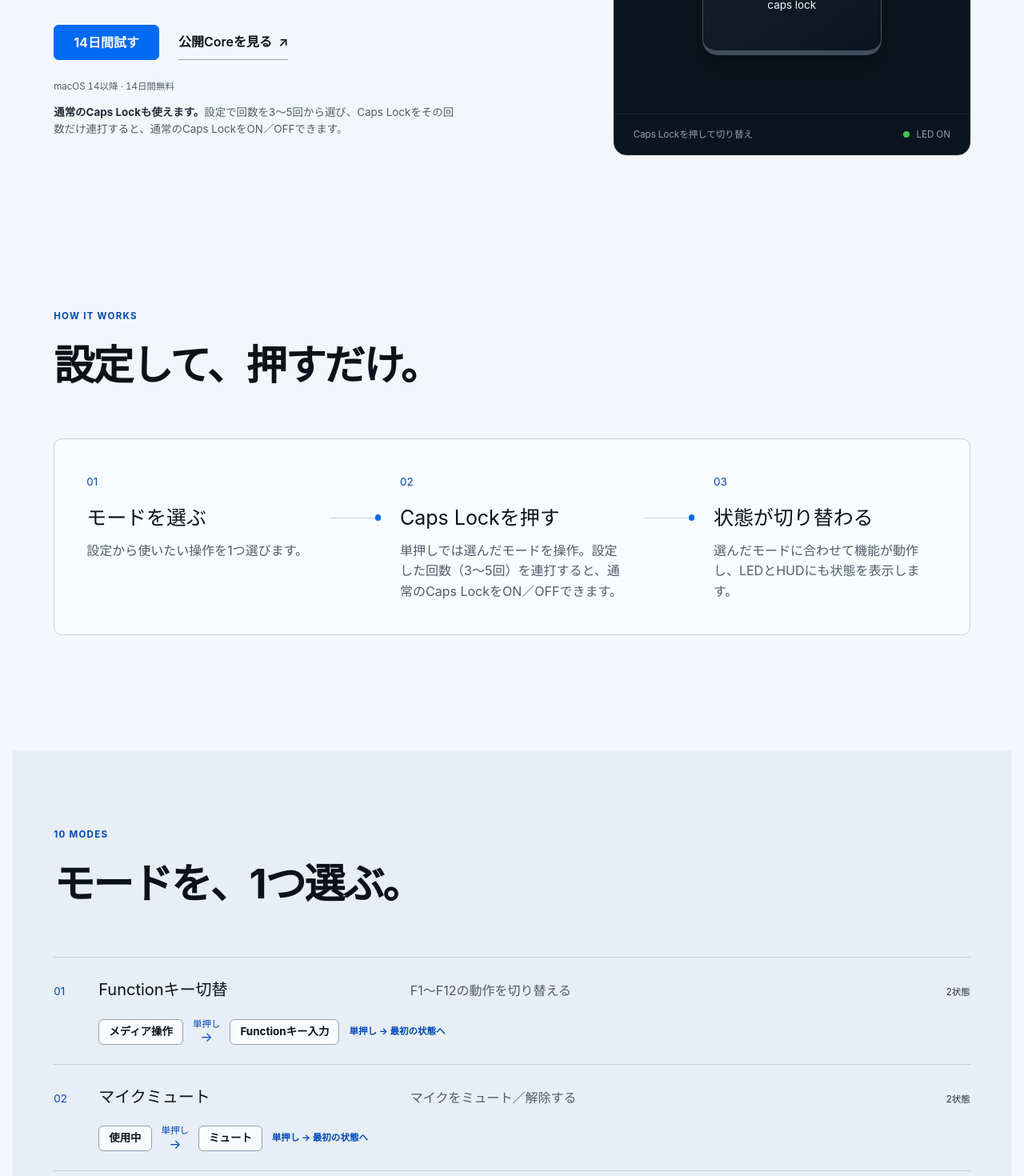
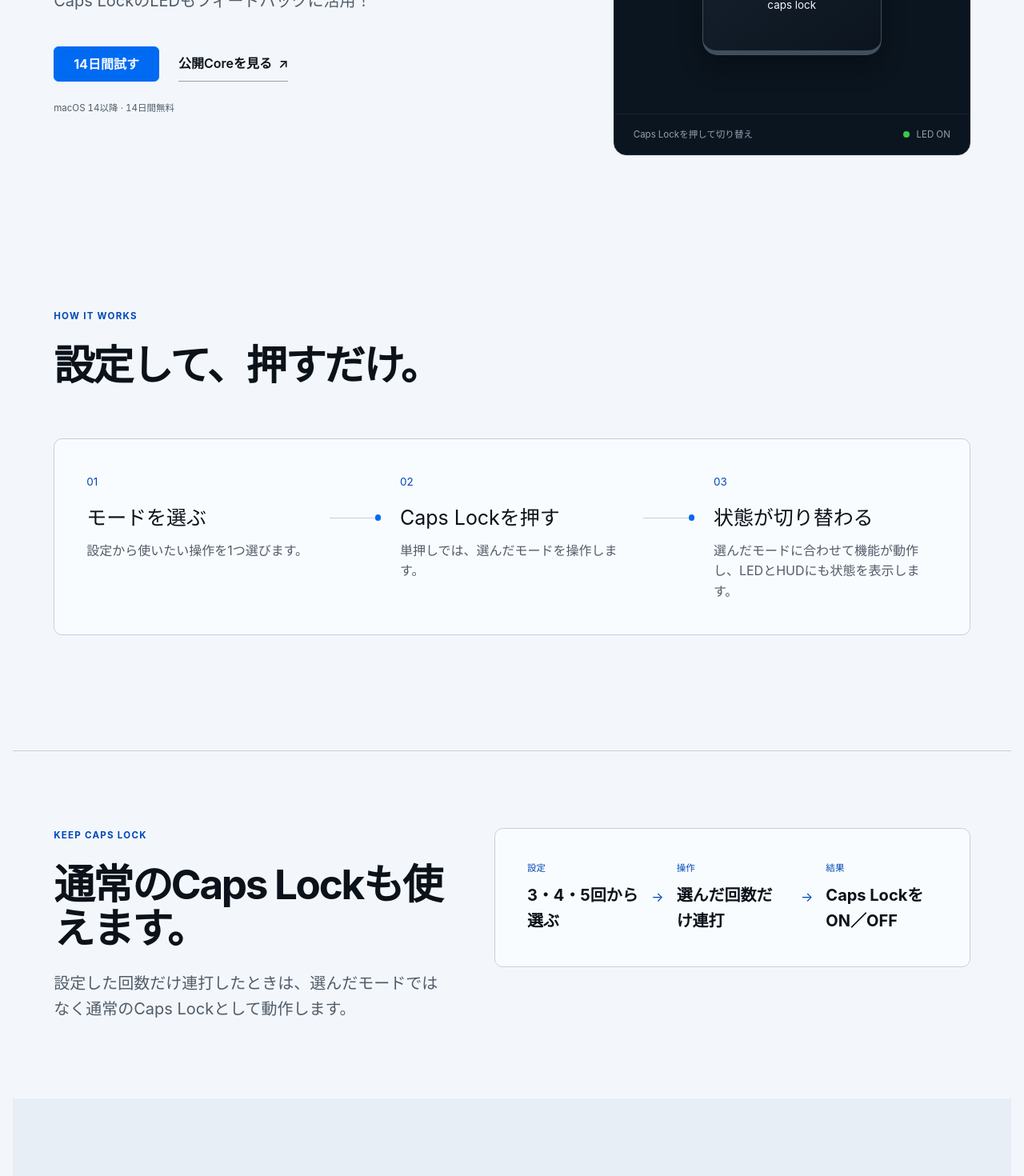
Before and after one commit to mumei/capswitch-website, a Next.js app: page / in a window 1280 px wide. Shown: the part 420-1890 px from the top of the page at 80% size. Built offline with nearby package versions, Linux system fonts and the light colour scheme.

Commit message:
Give standard Caps Lock its own section

```diff
--- a/app/globals.css
+++ b/app/globals.css
@@ -53,11 +53,6 @@ h1 { max-width: 12ch; font-size: clamp(2.7rem, 4vw + .5rem, 4.5rem); font-weight
   margin-top: var(--space-lg); color: var(--color-muted); font-family: var(--font-mono);
   font-size: var(--text-xs); font-variant-numeric: tabular-nums;
 }
-.caps-lock-option {
-  max-width: 60ch; margin-top: var(--space-sm); color: var(--color-muted);
-  font-size: var(--text-sm); line-height: 1.6;
-}
-.caps-lock-option strong { color: var(--color-ink-2); }
 .demo-panel {
   min-width: 0; overflow: hidden; background: var(--color-graphite); color: var(--color-paper);
   border: var(--rule) solid var(--color-graphite-2); border-radius: var(--radius-lg);
@@ -101,7 +96,7 @@ h1 { max-width: 12ch; font-size: clamp(2.7rem, 4vw + .5rem, 4.5rem); font-weight
 .demo-led-label { display: inline-flex; align-items: center; gap: var(--space-xs); white-space: nowrap; }
 .demo-led-label i { width: .5rem; aspect-ratio: 1; border-radius: 50%; background: var(--color-rule-strong); }
 .demo-led-label i.active { background: var(--color-led); }
-.guided-tour, .modes-section, .led-section, .price-section {
+.guided-tour, .caps-lock-section, .modes-section, .led-section, .price-section {
   width: min(100%, var(--content-max)); margin-inline: auto; padding-inline: var(--page-gutter);
 }
 .guided-tour { padding-block: var(--space-3xl) var(--space-4xl); }
@@ -121,6 +116,18 @@ h1 { max-width: 12ch; font-size: clamp(2.7rem, 4vw + .5rem, 4.5rem); font-weight
 .tour-step h3 { font-size: var(--text-lg); }
 .tour-step p { margin-top: var(--space-xs); color: var(--color-muted); }
 .signal-line { display: none; }
+.caps-lock-section {
+  padding-block: var(--space-3xl); display: grid; gap: var(--space-2xl);
+  border-top: var(--rule) solid var(--color-rule);
+}
+.caps-lock-flow {
+  display: grid; gap: var(--space-md); padding: var(--space-xl);
+  border: var(--rule) solid var(--color-rule); border-radius: var(--radius-md); background: var(--color-panel);
+}
+.caps-lock-flow div { min-width: 0; display: grid; gap: var(--space-xs); }
+.caps-lock-flow span { color: var(--color-accent-dark); font-size: var(--text-xs); }
+.caps-lock-flow strong { color: var(--color-ink); font-size: var(--text-md); overflow-wrap: anywhere; }
+.caps-lock-flow i { color: var(--color-accent-dark); font-style: normal; }
 .modes-section { padding-block: var(--space-3xl); background: var(--color-paper-2); max-width: none; }
 .modes-inner { width: min(100%, calc(var(--content-max) - 2 * var(--page-gutter))); margin-inline: auto; }
 .modes-section .section-intro { max-width: 46rem; }
@@ -198,6 +205,7 @@ h1 { max-width: 12ch; font-size: clamp(2.7rem, 4vw + .5rem, 4.5rem); font-weight
   .signal-line span { position: absolute; inset-block-start: -.2rem; inset-inline-end: 0; width: .45rem; aspect-ratio: 1; border-radius: 50%; background: var(--color-accent); }
   .tour-step { display: block; }
   .tour-step h3 { margin-top: var(--space-sm); }
+  .caps-lock-flow { grid-template-columns: minmax(0, 1fr) auto minmax(0, 1fr) auto minmax(0, 1fr); align-items: center; }
   .mode-row { grid-template-columns: 2.5rem minmax(11rem, .8fr) minmax(0, 1.4fr) auto; align-items: baseline; }
   .mode-row p, .mode-type { grid-column: auto; }
   .mode-transition { grid-column: 2 / -1; }
@@ -209,6 +217,9 @@ h1 { max-width: 12ch; font-size: clamp(2.7rem, 4vw + .5rem, 4.5rem); font-weight
   .led-section { grid-template-columns: minmax(0, .8fr) minmax(32rem, 1.2fr); align-items: start; }
   .led-copy { position: sticky; inset-block-start: var(--space-xl); }
 }
+@media (min-width: 68rem) {
+  .caps-lock-section { grid-template-columns: minmax(0, .9fr) minmax(0, 1.1fr); align-items: start; }
+}
 @media (prefers-reduced-motion: reduce) {
   html { scroll-behavior: auto; }
   *, *::before, *::after { animation-duration: 150ms !important; animation-iteration-count: 1 !important; transition-duration: 150ms !important; }
--- a/app/page.tsx
+++ b/app/page.tsx
@@ -155,10 +155,6 @@ export default function Home() {
             </a>
           </div>
           <p className="requirements">macOS 14以降 · 14日間無料</p>
-          <p className="caps-lock-option">
-            <strong>通常のCaps Lockも使えます。</strong>
-            設定で回数を3〜5回から選び、Caps Lockをその回数だけ連打すると、通常のCaps LockをON／OFFできます。
-          </p>
         </div>
         <CapswitchDemo />
       </section>
@@ -171,9 +167,33 @@ export default function Home() {
         <div className="tour-frame">
           <div className="tour-step"><span className="step-index">01</span><div><h3>モードを選ぶ</h3><p>設定から使いたい操作を1つ選びます。</p></div></div>
           <div className="signal-line" aria-hidden="true"><span /></div>
-          <div className="tour-step"><span className="step-index">02</span><div><h3>Caps Lockを押す</h3><p>単押しでは選んだモードを操作。設定した回数（3〜5回）を連打すると、通常のCaps LockをON／OFFできます。</p></div></div>
+          <div className="tour-step"><span className="step-index">02</span><div><h3>Caps Lockを押す</h3><p>単押しでは、選んだモードを操作します。</p></div></div>
           <div className="signal-line" aria-hidden="true"><span /></div>
           <div className="tour-step"><span className="step-index">03</span><div><h3>状態が切り替わる</h3><p>選んだモードに合わせて機能が動作し、LEDとHUDにも状態を表示します。</p></div></div>
+        </div>
+      </section>
+
+      <section className="caps-lock-section" aria-labelledby="caps-lock-title">
+        <div className="section-intro">
+          <p className="kicker">Keep Caps Lock</p>
+          <h2 id="caps-lock-title">通常のCaps Lockも使えます。</h2>
+          <p>設定した回数だけ連打したときは、選んだモードではなく通常のCaps Lockとして動作します。</p>
+        </div>
+        <div className="caps-lock-flow" aria-label="通常のCaps Lockを使う手順">
+          <div>
+            <span>設定</span>
+            <strong>3・4・5回から選ぶ</strong>
+          </div>
+          <i aria-hidden="true">→</i>
+          <div>
+            <span>操作</span>
+            <strong>選んだ回数だけ連打</strong>
+          </div>
+          <i aria-hidden="true">→</i>
+          <div>
+            <span>結果</span>
+            <strong>Caps LockをON／OFF</strong>
+          </div>
         </div>
       </section>
 
```
Also changed, not shown: 1 other file (tests, documents, lock files or other folders).
